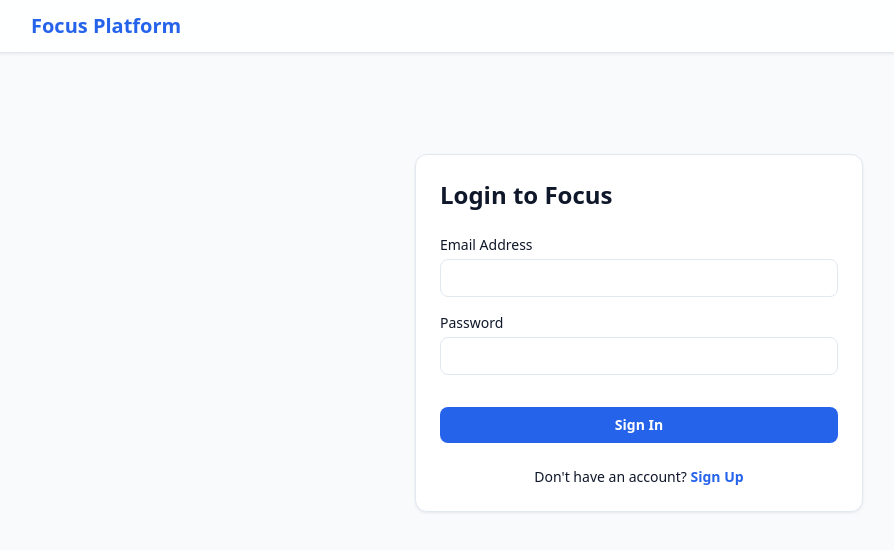
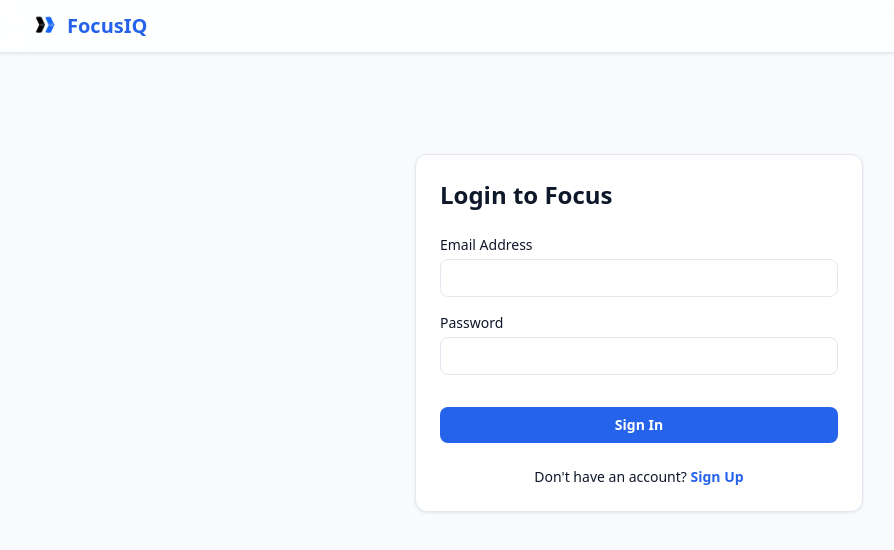
Before and after one commit to Karthikeyan-A-S/focus_platform_ui, a React (Vite) app: page /login in a window 1280 px wide. Shown: the top 550 px of the page, without its empty margins (1-895 px from the left). Built offline with nearby package versions, Linux system fonts and the light colour scheme; no server answers.

Commit message:
to check the bug in button

```diff
--- a/index.html
+++ b/index.html
@@ -2,9 +2,9 @@
 <html lang="en">
   <head>
     <meta charset="UTF-8" />
-    <link rel="icon" type="image/svg+xml" href="/favicon.svg" />
+    <link rel="icon" type="image/svg+xml" href="/icon.png" />
     <meta name="viewport" content="width=device-width, initial-scale=1.0" />
-    <title>focus-platform-ui</title>
+    <title>FocusIQ</title>
   </head>
   <body>
     <div id="root"></div>
--- a/src/components/layout/Navbar.jsx
+++ b/src/components/layout/Navbar.jsx
@@ -26,7 +26,10 @@ export default function Navbar() {
     return (
         <nav className="navbar">
             <div className="nav-brand">
-                <Link to={homePath}>Focus Platform</Link>
+                <Link to={homePath} style={{ display: 'flex', alignItems: 'center', gap: '8px' }}>
+                    <img src="/icon.png" alt="Focus Platform" style={{ height: '28px', width: '28px', objectFit: 'contain' }} />
+                     FocusIQ
+                </Link>
             </div>
 
             {user && (
--- a/src/pages/teacher/TeacherDashboard.jsx
+++ b/src/pages/teacher/TeacherDashboard.jsx
@@ -10,6 +10,7 @@ export default function TeacherDashboard() {
     const [newClassroomName, setNewClassroomName] = useState('');
     const [editingClassroom, setEditingClassroom] = useState(null);
     const [editClassroomName, setEditClassroomName] = useState('');
+    const [copiedId, setCopiedId] = useState(null); // tracks which classroom was just copied
 
     const navigate = useNavigate();
 
@@ -26,6 +27,13 @@ export default function TeacherDashboard() {
         } finally {
             setLoading(false);
         }
+    };
+
+    const handleCopyInviteCode = (classroom) => {
+        navigator.clipboard.writeText(classroom.inviteCode).then(() => {
+            setCopiedId(classroom.id);
+            setTimeout(() => setCopiedId(null), 2000); // reset after 2s
+        });
     };
 
     const handleCreateClassroom = async (e) => {
@@ -82,9 +90,18 @@ export default function TeacherDashboard() {
                         <h2 className="mb-2 text-xl font-bold">{classroom.name}</h2>
                         <p className="mb-4 text-[var(--text-muted)]">
                             Invite:{' '}
-                            <span className="font-mono font-bold text-[var(--primary)]">
+                            <span
+                                className="cursor-pointer font-mono font-bold text-[var(--primary)] hover:underline"
+                                title="Click to copy"
+                                onClick={() => handleCopyInviteCode(classroom)}
+                            >
                                 {classroom.inviteCode}
                             </span>
+                            {copiedId === classroom.id && (
+                                <span className="ml-2 text-xs font-semibold text-[var(--success)]">
+                                    Copied!
+                                </span>
+                            )}
                         </p>
 
                         <div className="flex flex-col gap-2">
```
Also changed, not shown: public/icon.png (added).
